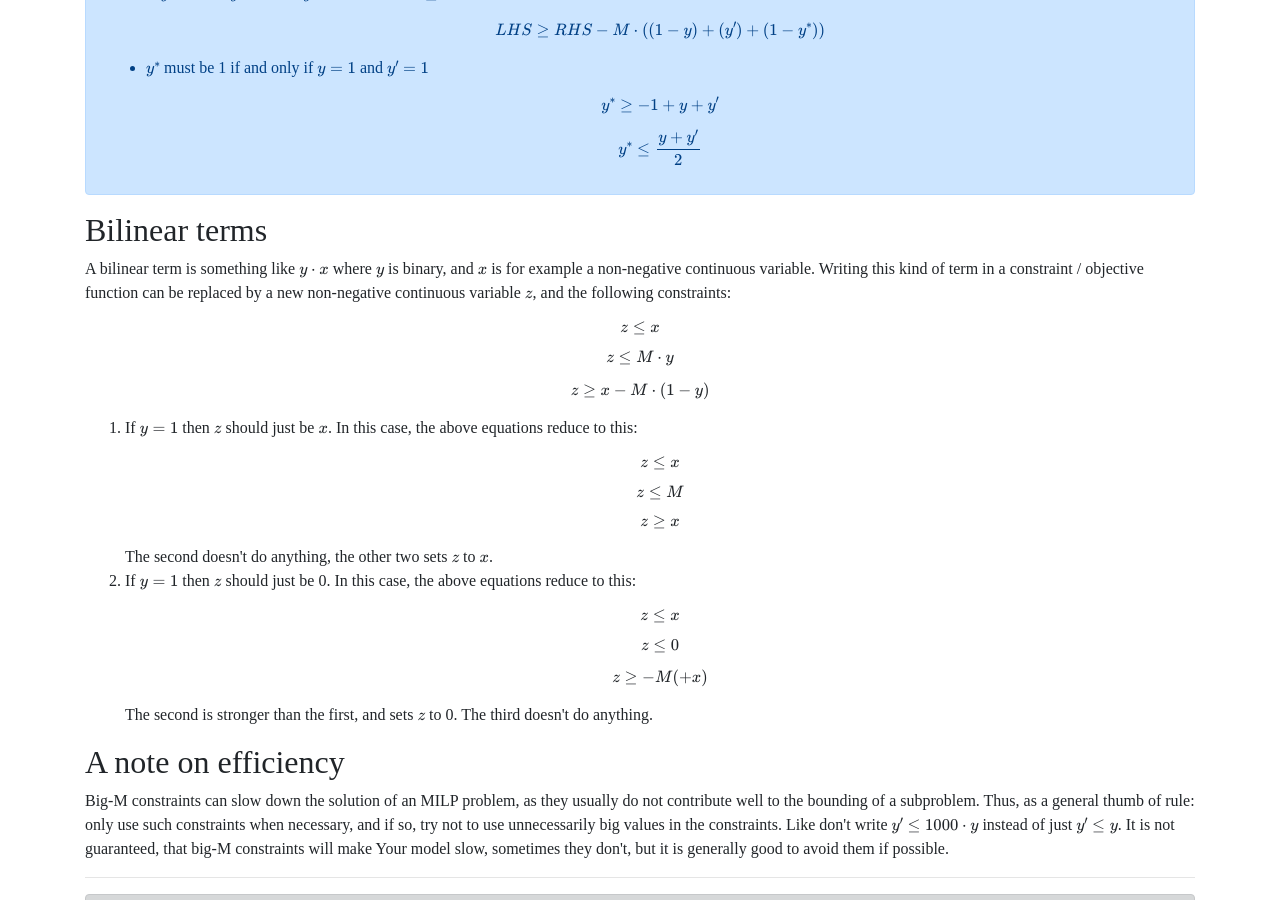
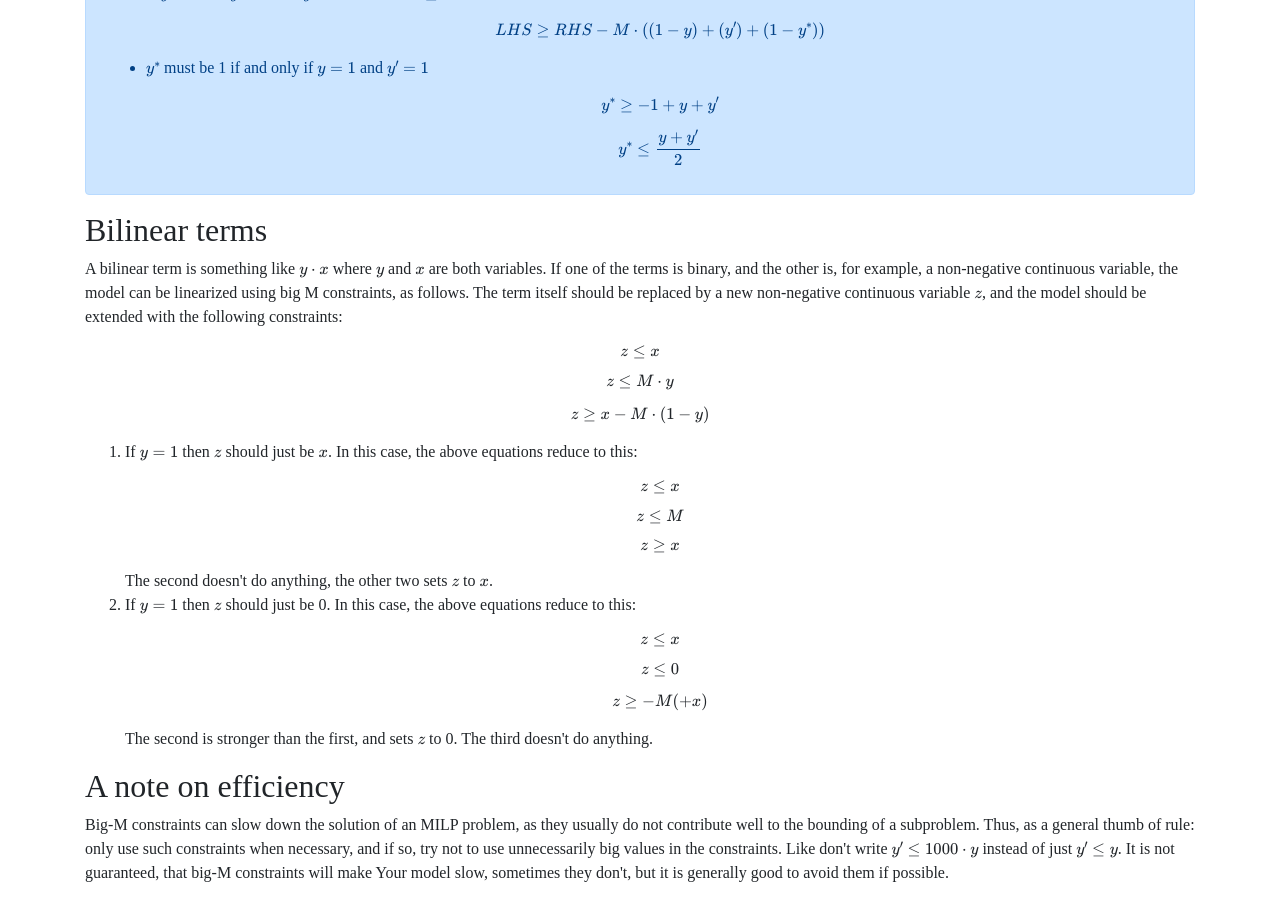
Before and after one commit to hegyhati/IMOLS, a Jekyll site: the page built from pages/modelling_bigM.html, in a window 1280 px wide and 900 px high, scrolled down 8828 px. Built offline with Jekyll 4.4.1, drawn with Linux system fonts in a browser that asks for light colours; nearby versions of some CDN libraries; formulas are drawn with MathJax 3.

Commit message:
Correct bilinear explanation

```diff
--- a/pages/modelling_bigM.html
+++ b/pages/modelling_bigM.html
@@ -466,8 +466,9 @@ prerequisite: ["modelling_redundant_variables","gmpl_advanced_1"]
 
 <h2 id="bilinear">Bilinear terms</h2>
 <p>
-  A bilinear term is something like \(y \cdot x\) where \(y\) is binary, and \(x\) is for example a non-negative continuous variable.
-  Writing this kind of term in a constraint / objective function can be replaced by a new non-negative continuous variable \(z\), and the following constraints:
+  A bilinear term is something like \(y \cdot x\) where \(y\) and \(x\) are both variables.
+  If one of the terms is binary, and the other is, for example, a non-negative continuous variable, the model can be linearized using big M constraints, as follows.
+  The term itself should be replaced by a new non-negative continuous variable \(z\), and the model should be extended with the following constraints:
   \[z \le x \]
   \[z \le M \cdot y\]
   \[z \ge x - M \cdot (1-y)\]
```
